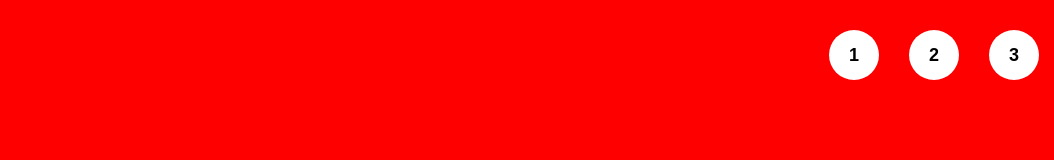
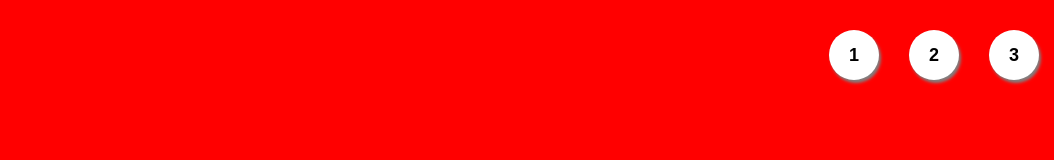
Before and after one commit to classe-47/shoes, a plain HTML site: page index.html in a window 1280 px wide. Shown: the top 160 px of the page, without its empty margins (226-1280 px from the left). Drawn offline with Linux system fonts and the light colour scheme.

Commit message:
box shadow

```diff
--- a/css/style.css
+++ b/css/style.css
@@ -41,6 +41,7 @@ nav li a {
     height: 50px;
     background-color: #fff;
     border-radius: 50%;
+    box-shadow: 2px 3px 3px grey;
     font-size: 18px;
     font-weight: bold;
     color: black;
```
